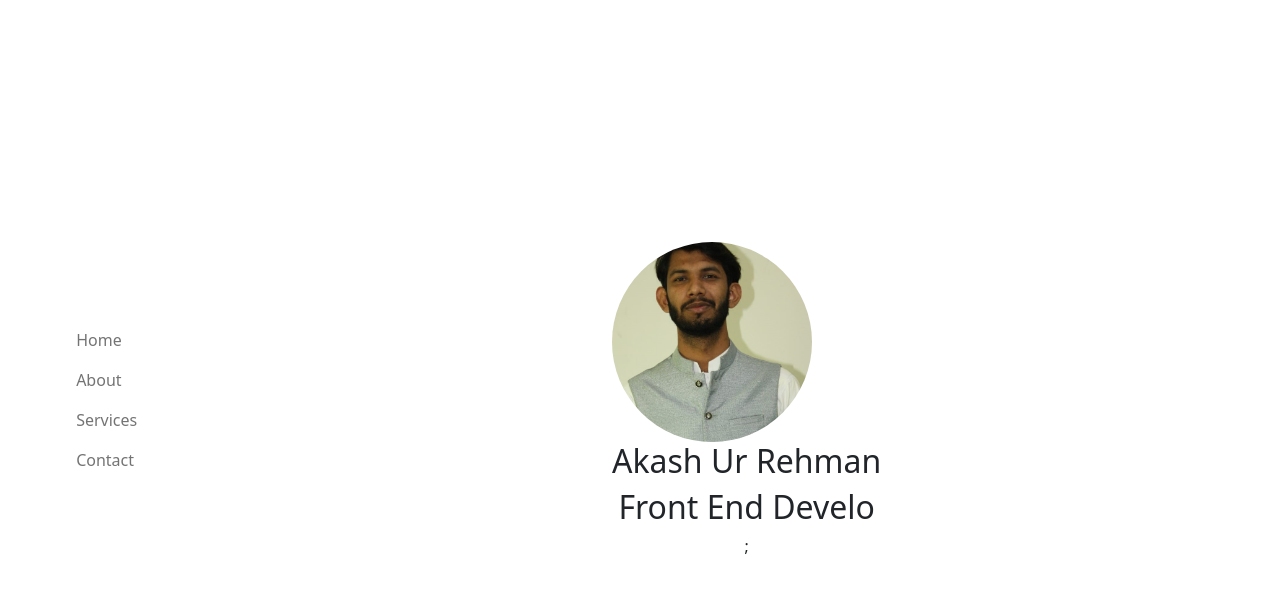
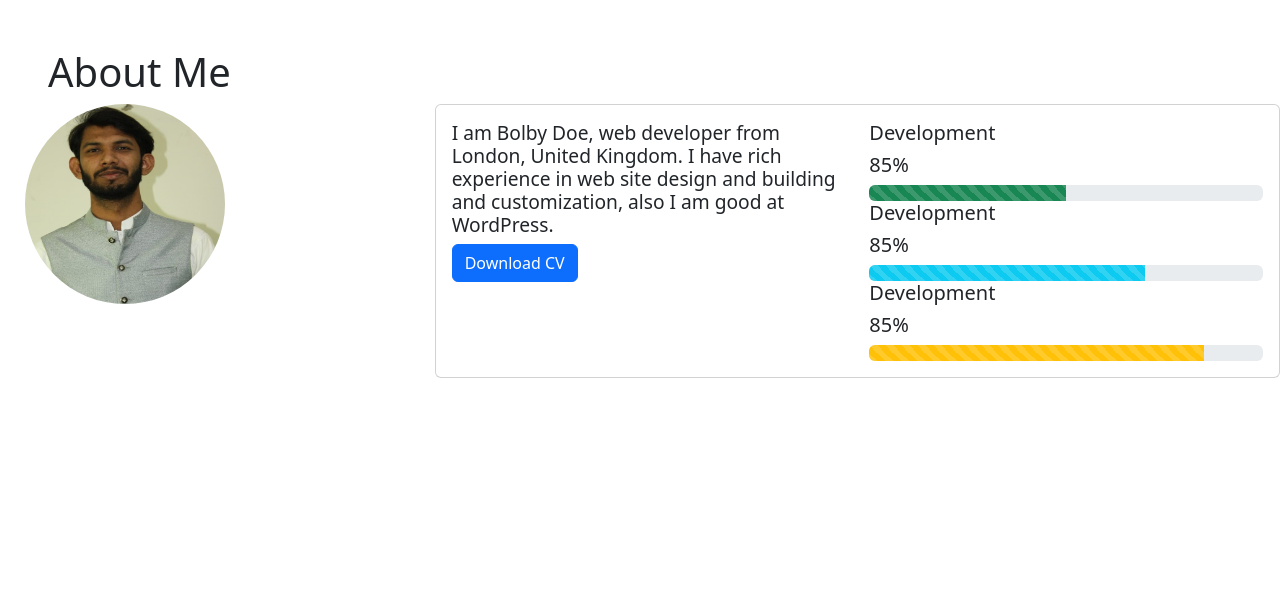
Before and after one commit to akashurrehman/Akashurrehman-portfolio, a React (Create React App) app: page /about in a window 1280 px wide. Shown: the top 590 px of the page. Built offline with nearby package versions, Linux system fonts and the light colour scheme.

Commit message:
new page added

```diff
--- a/package.json
+++ b/package.json
@@ -10,6 +10,7 @@
     "bootstrap": "^5.2.3",
     "cdbreact": "^1.5.7",
     "craco": "^0.0.3",
+    "font-awesome": "^4.7.0",
     "framer-motion": "^9.0.2",
     "react": "^18.2.0",
     "react-bootstrap": "^1.6.6",
--- a/src/App.js
+++ b/src/App.js
@@ -1,13 +1,19 @@
 import React from 'react';
+import Home from './components/Home';
+
+import { Route,BrowserRouter,Routes } from 'react-router-dom';
 import About from './components/About';
 
-
-function App() {
+const App=()=>{
   return (
-    <>
-      <About />
-    </>
+    <div>
+      <BrowserRouter>
+        <Routes>
+          <Route exact path="/home" element={<Home />} />
+          <Route exact path='/about' element={<About/>}/>
+        </Routes>
+      </BrowserRouter>
+    </div>
   );
 }
-
 export default App;
--- a/src/Styles/styles.css
+++ b/src/Styles/styles.css
@@ -1,4 +1,4 @@
-#page-content{
+.page-content{
     display: flex;
     justify-content: center;
     align-items: center;
@@ -7,6 +7,7 @@
 #sidebar{
     display: flex;
     justify-content: center;
+    color: "#E0E0E5";
     align-items: center;
     height: 100vh; /* adjust to your needs */
 }
@@ -15,6 +16,7 @@
 }
 .circle-image-container {
     display: flex;
+    margin-left: 25px;
     justify-content: center;
     align-items: center;
     width: 200px;
@@ -25,5 +27,20 @@
 
   .circle-image {
     width: 100%;
-    height: auto;
+    height: 100%;
   }
+
+  .social-icons {
+    display: flex;
+    justify-content: center;
+  }
+
+  .social-icons a {
+    padding: 10px;
+    color:#F9F4F5;
+  }
+
+  .social-icons i {
+    font-size: 20px;
+
+  }
--- a/src/components/About.js
+++ b/src/components/About.js
@@ -1,44 +1,62 @@
-import React,{useState,useEffect} from "react";
-import {Container, Row, Col, Card, Form, Button } from "react-bootstrap";
-import Sidebar from "./Sidebar";
-import './../Styles/styles.css'
+import React from "react";
+import { Button, Card, Col, Row } from "react-bootstrap";
 import profileimg from './../Images/new.jpg'
-const About = props => {
-  const [textIndex, setTextIndex] = useState(0);
-  const text = 'End Developer';
+import ProgressBar from 'react-bootstrap/ProgressBar';
 
-  useEffect(() => {
-    const interval = setInterval(() => {
-      setTextIndex((textIndex) => (textIndex < text.length ? textIndex + 1 : 0));
-    }, 500);
-
-    return () => clearInterval(interval);
-  }, []);
-
+function About() {
     return (
-
-        <>
-         <Container fluid>
+        <div className="pt-5 pl-5" >
+           <Col xs={12}>
+                <h1 style={{paddingLeft:"3rem"}}>
+                    About Me
+                </h1>
+            </Col>
             <Row>
-                    <Col xs={2} id="sidebar">
-                      <Sidebar />
-                    </Col>
-                    <Col xs={10} id="page-content">
-                  <div class="content">
+                <Col xs={12} md={4}>
                     <div className="circle-image-container">
                         <img src={profileimg} alt="My Image" className="circle-image" />
                     </div>
-                    <div>
-                      <h2>Akash Ur Rehman</h2>
+                </Col>
+                <Col xs={12} md={8}>
+                    <Card>
+                        <Card.Body>
+                            <Row>
+                                <Col>
+                                    <div style={{ height: '100%' }}>
+                                        <h1 style={{fontSize:"1.2rem"}}>
+                                        I am Bolby Doe, web developer from London, United Kingdom. I have rich experience in web site design and building and customization, also I am good at WordPress.
+                                        </h1>
+                                        <Button style={{}} onClick={console.log("Download CV FROM BACKEND")}>
+                                            Download CV
+                                        </Button>
                                     </div>
-                    <>
-                    <h2>Front {text.substring(0, textIndex)}</h2>;
-                    </>
+                                </Col>
+                                <Col>
+                                    <div style={{ height: '100%' }}>
+                                        <div style={{ display: 'flex', flexDirection: 'column', justifyContent: 'space-between'}}>
+                                            <h5>Development</h5>
+                                            <h5>85%</h5>
+                                        <ProgressBar striped variant="success" now={50} />
+                                        </div>
+                                        <div style={{ display: 'flex', flexDirection: 'column', justifyContent: 'space-between'}}>
+                                            <h5>Development</h5>
+                                            <h5>85%</h5>
+                                        <ProgressBar striped variant="info" now={70} />
+                                        </div>
+
+                                        <div style={{ display: 'flex', flexDirection: 'column', justifyContent: 'space-between'}}>
+                                            <h5>Development</h5>
+                                            <h5>85%</h5>
+                                        <ProgressBar striped variant="warning" now={85} />
+                                        </div>
                                     </div>
                                 </Col>
                             </Row>
-  </Container>
-</>
+                        </Card.Body>
+                    </Card>
+                </Col>
+            </Row>
+        </div>
     );
 };
 export default About;
--- /dev/null
+++ b/src/components/Home.js
@@ -0,0 +1,70 @@
+import React,{useState,useEffect} from "react";
+import {Container, Row, Col, Card, Form, Button } from "react-bootstrap";
+import Sidebar from "./Sidebar";
+import './../Styles/styles.css'
+import profileimg from './../Images/new.jpg'
+import About from "./About";
+const Home = props => {
+  const [textIndex, setTextIndex] = useState(0);
+  const text = 'DEVELOPER';
+
+  useEffect(() => {
+    const interval = setInterval(() => {
+      setTextIndex((textIndex) => (textIndex < text.length ? textIndex + 1 : 0));
+    }, 500);
+
+    return () => clearInterval(interval);
+  }, []);
+
+    return (
+         <Container fluid>
+            <Row>
+              <Col xs={2} id="sidebar">
+                <Sidebar />
+              </Col>
+              <Col xs={10} >
+      <section id="home" class="page-content" style={{backgroundColor:"#353353", color:"#E0E0E5"}}>
+                  <div class="content">
+                    <div className="circle-image-container">
+                      <img src={profileimg} alt="My Image" className="circle-image" />
+                    </div>
+                    <div>
+                      <h2>Akash Ur Rehman</h2>
+                    </div>
+                    <>
+                    <h1 style={{fontSize:"1.5rem",fontFamily:"sans-serif"}}>MERN STACK {text.substring(0, textIndex)}</h1>
+                    </>
+                  <div className="social-icons">
+                    <a href="#hero">
+                      <i className="fa fa-facebook" />
+                    </a>
+                    <a href="#hero1">
+                      <i className="fa fa-twitter" />
+                    </a>
+                    <a href="#hero2">
+                      <i className="fa fa-linkedin" style={{color:"#F9F4F5"}}/>
+                    </a>
+                    <a href="abour">
+                      <i className="fa fa-instagram" />
+                    </a>
+                    <a href="#about">
+                      <i className="fa fa-youtube" />
+                    </a>
+                  </div>
+                  <>
+                  <Button style={{ backgroundColor: "#FF4C60", borderRadius: "50px" }}>
+                    Hire me
+                  </Button>
+                  </>
+                  </div>
+      </section>
+      <section id="about">
+      <About />
+      </section>
+    </Col>
+  </Row>
+  </Container>
+
+);
+};
+export default Home;
--- a/src/components/Sidebar.js
+++ b/src/components/Sidebar.js
@@ -1,25 +1,54 @@
-import React, { useState } from 'react';
-import { Navbar, Nav } from 'react-bootstrap';
+import React from 'react';
+import {
+  CDBSidebar,
+  CDBSidebarContent,
+  CDBSidebarFooter,
+  CDBSidebarHeader,
+  CDBSidebarMenu,
+  CDBSidebarMenuItem,
+} from 'cdbreact';
+import { NavLink } from 'react-router-dom';
 
-const Sidebar=() =>{
-  const [expanded, setExpanded] = useState(false);
-
-  const toggleExpand = () => {
-    setExpanded(!expanded);
-  };
-
+const Sidebar = () => {
   return (
-    <Navbar expanded={expanded} onToggle={toggleExpand}>
-      <Navbar.Toggle aria-controls="sidebar-nav" />
-      <Navbar.Collapse id="sidebar-nav">
-        <Nav className="flex-column">
-        <Nav.Link href="#home">Home</Nav.Link>
-          <Nav.Link href="#about">About</Nav.Link>
-          <Nav.Link href="#services">Services</Nav.Link>
-          <Nav.Link href="#contact">Contact</Nav.Link>
-        </Nav>
-      </Navbar.Collapse>
-    </Navbar>
+    <div className="sticky-top position-fixed" style={{ display: 'flex', height: '100vh', paddingLeft:"45px"}} id="sticky-sidebar">
+      <CDBSidebar textColor="#FFFFFF" backgroundColor="#353353"   breakpoint={720} >
+      <CDBSidebarHeader prefix={<i className="fa fa-bars fa-large"></i>}>
+            <NavLink exact to="/HomeScreen" activeClassName="activeClicked">
+              <CDBSidebarMenuItem style={{paddingBottom:"50px",color:"#E0E0E5"}}>AUR</CDBSidebarMenuItem>
+            </NavLink>
+        </CDBSidebarHeader>
+        <CDBSidebarContent className="sidebar-content p" >
+          <CDBSidebarMenu textColor="#FFFFFF" backgroundColor="#272C33">
+            <NavLink exact to="/home" activeClassName="activeClicked">
+              <CDBSidebarMenuItem icon="columns" style={{paddingTop:"30px"}}>Home</CDBSidebarMenuItem>
+            </NavLink>
+            <NavLink exact to="/about" activeClassName="activeClicked">
+              <CDBSidebarMenuItem icon="table">About</CDBSidebarMenuItem>
+            </NavLink>
+            <NavLink exact to="/Services" activeClassName="activeClicked">
+              <CDBSidebarMenuItem icon="user">Services</CDBSidebarMenuItem>
+            </NavLink>
+            <NavLink exact to="/Experience" activeClassName="activeClicked">
+              <CDBSidebarMenuItem icon="chart-line">Experience</CDBSidebarMenuItem>
+            </NavLink>
+            <NavLink exact to="/Works" activeClassName="activeClicked">
+              <CDBSidebarMenuItem icon="chart-line">Works</CDBSidebarMenuItem>
+            </NavLink>
+            <NavLink exact to="/Blogs" activeClassName="activeClicked">
+              <CDBSidebarMenuItem icon="user">Blogs</CDBSidebarMenuItem>
+            </NavLink>
+            <NavLink exact to="/Contact" activeClassName="activeClicked">
+            <CDBSidebarMenuItem icon="user-plus">Contact</CDBSidebarMenuItem>
+            </NavLink>
+          </CDBSidebarMenu>
+        </CDBSidebarContent>
+        <CDBSidebarFooter style={{paddingTop:"5rem", paddingLeft:"2rem",paddingBottom:"4rem"}}>
+            <i className="fa fa-copyright" />
+            Akash's Portfolio 2023.
+        </CDBSidebarFooter>
+      </CDBSidebar>
+    </div>
   );
-}
+};
 export default Sidebar;
--- a/src/index.js
+++ b/src/index.js
@@ -5,6 +5,7 @@ import App from './App';
 import reportWebVitals from './reportWebVitals';
 import 'bootstrap/dist/css/bootstrap.min.css';
 import 'bootstrap/dist/js/bootstrap.min.js';
+import 'font-awesome/css/font-awesome.min.css';
 
 
 const root = ReactDOM.createRoot(document.getElementById('root'));
```
Also changed, not shown: 1 other file (tests, documents, lock files or other folders). Lines whose indentation alone changed are shown as unchanged.
